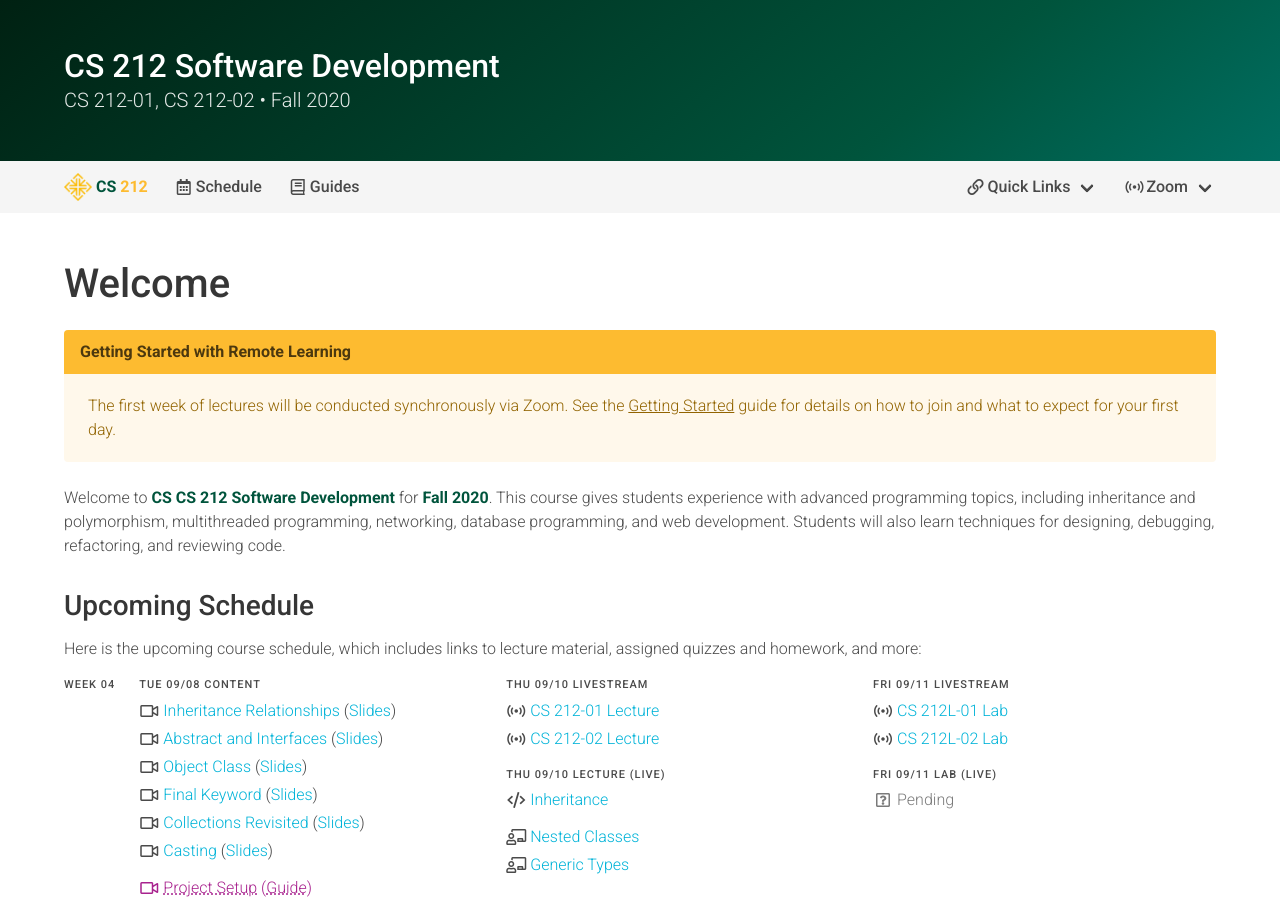
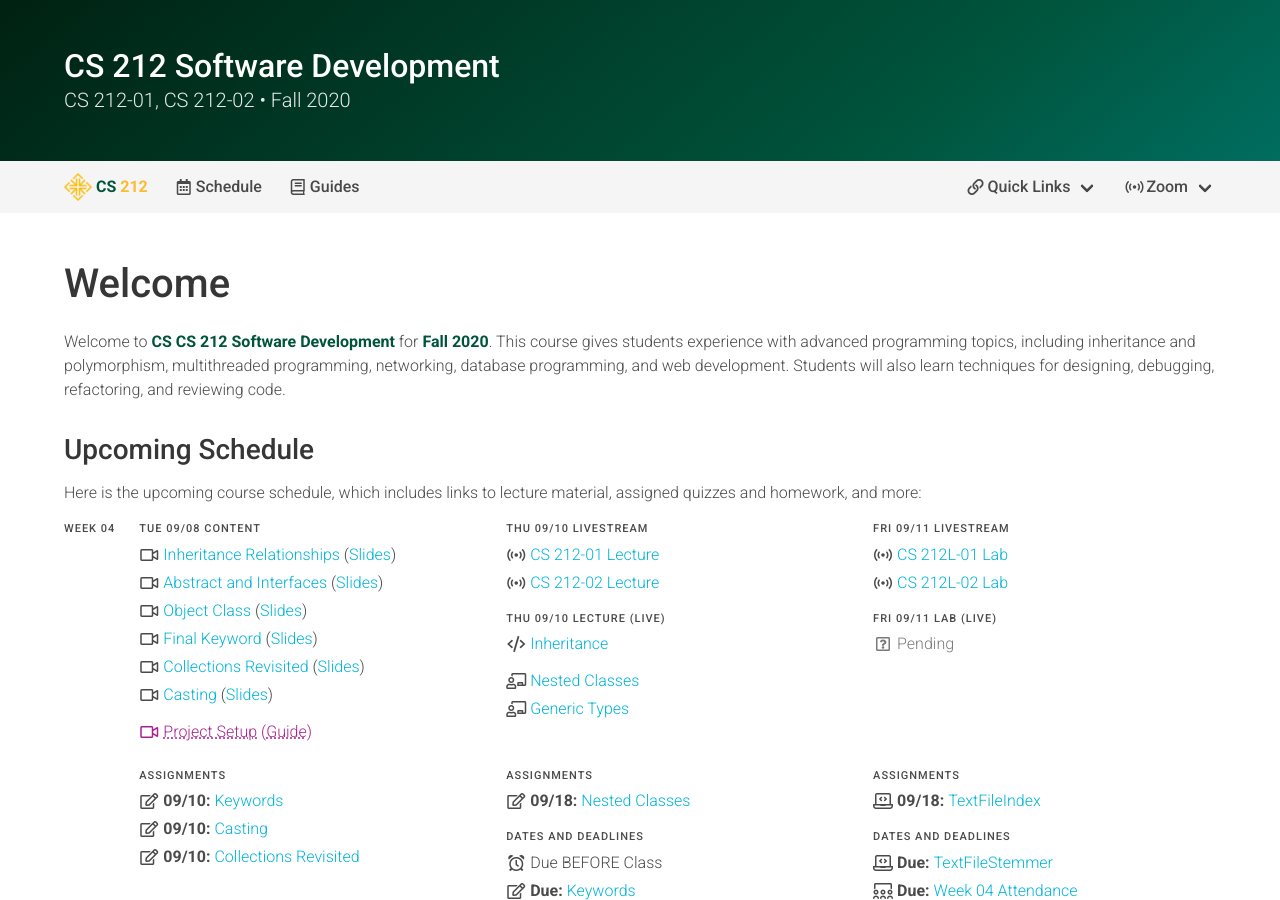
Before and after one commit to usf-cs212-fall2020/usf-cs212-fall2020.github.io, a Jekyll site: the page built from index.md, in a window 1280 px wide and 900 px high. Built offline with Jekyll 4.4.1, drawn with Linux system fonts in a browser that asks for light colours.

Commit message:
No more header

```diff
--- a/index.md
+++ b/index.md
@@ -2,15 +2,6 @@
 title: Welcome
 navbar: Home
 ---
-
-<article class="message is-usf-gold">
-  <div class="message-header">
-    <p>Getting Started with Remote Learning</p>
-  </div>
-  <div class="message-body">
-    The first week of lectures will be conducted synchronously via Zoom. See the <a href="/guides/general/getting-started.html">Getting Started</a> guide for details on how to join and what to expect for your first day.
-  </div>
-</article>
 
 Welcome to <strong class="has-text-usf-green">CS {{ site.data.info.code }} {{ site.data.info.name }}</strong> for <strong class="has-text-usf-green">{{ site.data.info.term }}</strong>. {{ site.data.info.blurb }}
 
```
